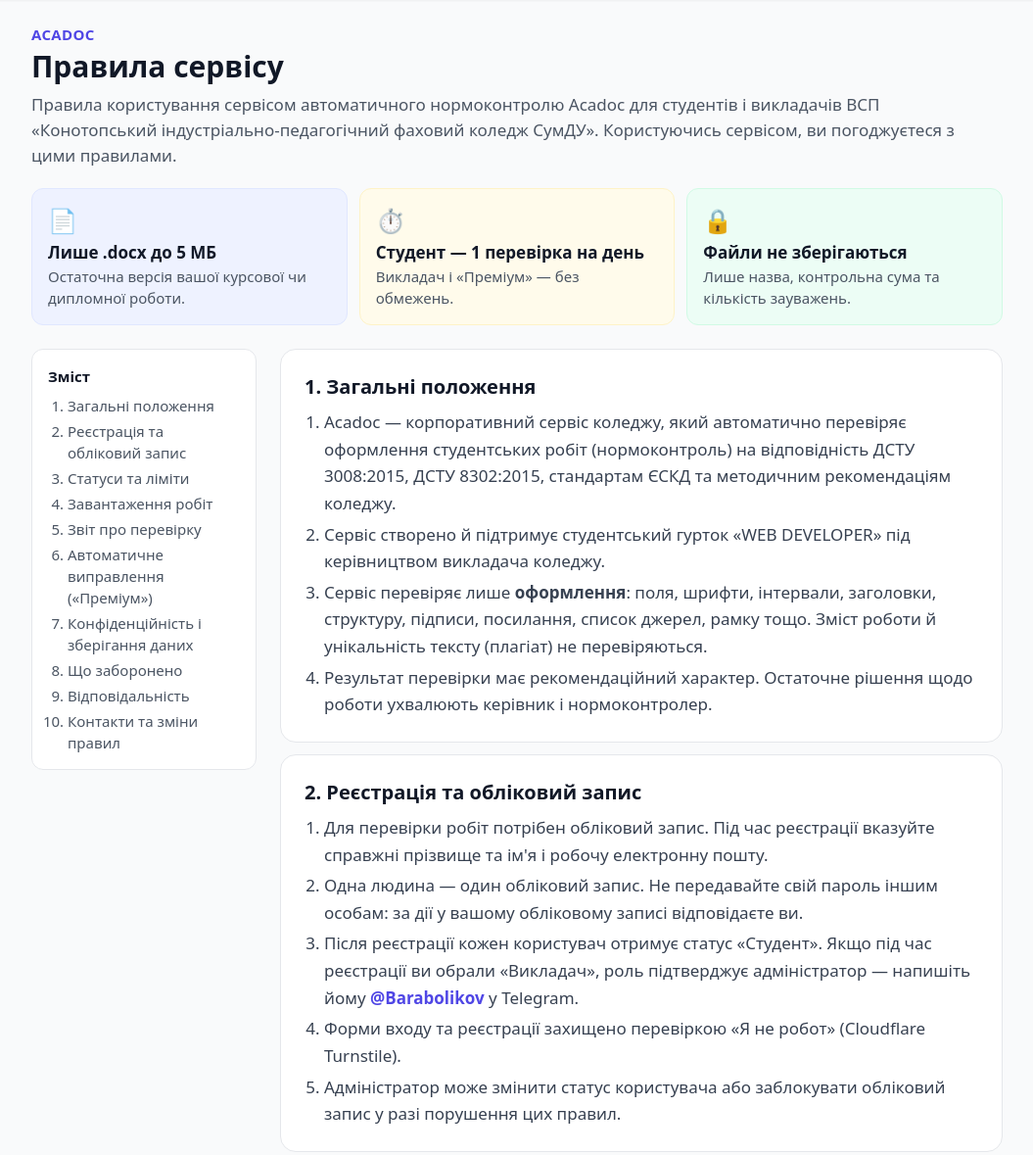
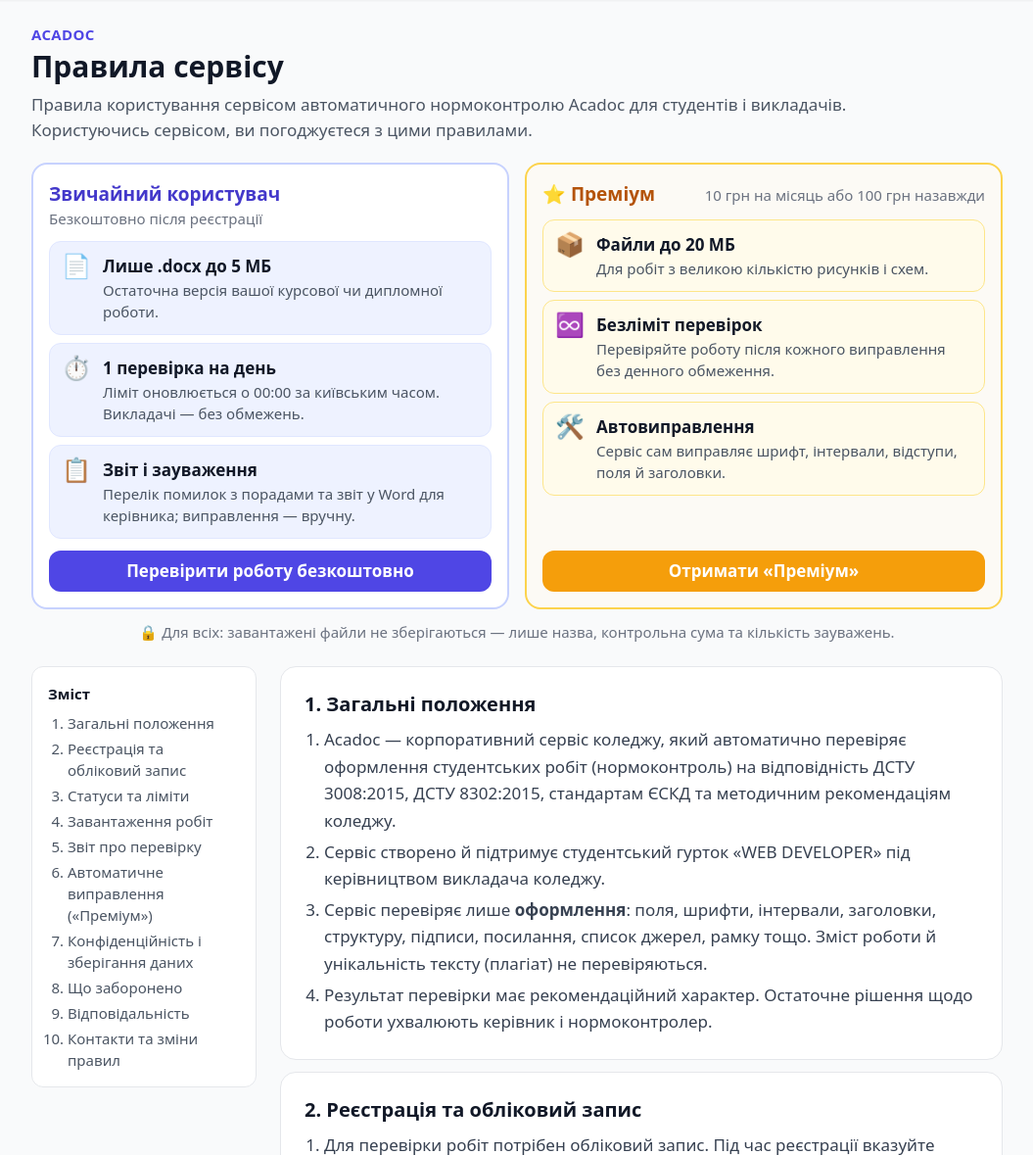
Before and after one commit to Barabolikov/acadoc, a Laravel app: page /rules in a window 1280 px wide. Shown: the part 71-1250 px from the top of the page at 98% size, without its empty margins (112-1167 px from the left). Run offline with Laravel 12, Linux system fonts and the light colour scheme; some libraries are stand-ins or nearby versions.

Commit message:
Правила: порівняння звичайного користувача й «Преміум»
Замість трьох карток угорі сторінки правил — два блоки з трьома пунктами кожен і кнопками дій.

Co-Authored-By: Claude Opus 5.5 <noreply@anthropic.com>

```diff
--- a/resources/views/rules.blade.php
+++ b/resources/views/rules.blade.php
@@ -26,29 +26,60 @@
             <p class="text-sm font-semibold text-indigo-600 uppercase tracking-wide mb-1">Acadoc</p>
             <h1 class="text-3xl font-extrabold text-gray-900 mb-2">Правила сервісу</h1>
             <p class="text-gray-600">
-                Правила користування сервісом автоматичного нормоконтролю Acadoc для студентів і викладачів
-                ВСП «Конотопський індустріально-педагогічний фаховий коледж СумДУ». Користуючись сервісом, ви погоджуєтеся з цими правилами.
+                Правила користування сервісом автоматичного нормоконтролю Acadoc для студентів і викладачів.<br> Користуючись сервісом, ви погоджуєтеся з цими правилами.
             </p>
         </div>
 
         {{-- Коротко --}}
-        <div class="grid sm:grid-cols-3 gap-3 mb-6">
-            <div class="rounded-xl border border-indigo-100 bg-indigo-50 p-4">
-                <p class="text-2xl mb-1">📄</p>
-                <p class="font-bold text-gray-900">Лише .docx до 5 МБ</p>
-                <p class="text-sm text-gray-600">Остаточна версія вашої курсової чи дипломної роботи.</p>
-            </div>
-            <div class="rounded-xl border border-amber-100 bg-amber-50 p-4">
-                <p class="text-2xl mb-1">⏱️</p>
-                <p class="font-bold text-gray-900">Студент — {{ \App\Models\User::STUDENT_DAILY_CHECKS }} перевірка на день</p>
-                <p class="text-sm text-gray-600">Викладач і «Преміум» — без обмежень.</p>
-            </div>
-            <div class="rounded-xl border border-emerald-100 bg-emerald-50 p-4">
-                <p class="text-2xl mb-1">🔒</p>
-                <p class="font-bold text-gray-900">Файли не зберігаються</p>
-                <p class="text-sm text-gray-600">Лише назва, контрольна сума та кількість зауважень.</p>
-            </div>
+        @php
+            $plans = [
+                [
+                    'title' => 'Звичайний користувач', 'note' => 'Безкоштовно після реєстрації',
+                    'box' => 'border-indigo-200 bg-white', 'head' => 'text-indigo-700', 'card' => 'border-indigo-100 bg-indigo-50',
+                    'items' => [
+                        ['📄', 'Лише .docx до '.\App\Http\Controllers\NormControlController::MAX_UPLOAD_MB.' МБ', 'Остаточна версія вашої курсової чи дипломної роботи.'],
+                        ['⏱️', \App\Models\User::STUDENT_DAILY_CHECKS.' перевірка на день', 'Ліміт оновлюється о 00:00 за київським часом. Викладачі — без обмежень.'],
+                        ['📋', 'Звіт і зауваження', 'Перелік помилок з порадами та звіт у Word для керівника; виправлення — вручну.'],
+                    ],
+                ],
+                [
+                    'title' => '⭐ Преміум', 'note' => \App\Models\Payment::priceUah().' грн на місяць або '.\App\Models\Payment::priceUah('lifetime').' грн назавжди',
+                    'box' => 'border-amber-300 bg-amber-50/40', 'head' => 'text-amber-700', 'card' => 'border-amber-200 bg-amber-50',
+                    'items' => [
+                        ['📦', 'Файли до '.\App\Http\Controllers\NormControlController::PREMIUM_MAX_UPLOAD_MB.' МБ', 'Для робіт з великою кількістю рисунків і схем.'],
+                        ['♾️', 'Безліміт перевірок', 'Перевіряйте роботу після кожного виправлення без денного обмеження.'],
+                        ['🛠️', 'Автовиправлення', 'Сервіс сам виправляє шрифт, інтервали, відступи, поля й заголовки.'],
+                    ],
+                ],
+            ];
+        @endphp
+        <div class="grid lg:grid-cols-2 gap-4 mb-3">
+            @foreach ($plans as $plan)
+                <div class="flex flex-col rounded-2xl border-2 {{ $plan['box'] }} p-4">
+                    <div class="flex flex-wrap items-baseline justify-between gap-x-3 mb-3">
+                        <p class="text-lg font-extrabold {{ $plan['head'] }}">{{ $plan['title'] }}</p>
+                        <p class="text-sm text-gray-500">{{ $plan['note'] }}</p>
+                    </div>
+                    <div class="space-y-2 mb-3">
+                        @foreach ($plan['items'] as [$icon, $title, $text])
+                            <div class="flex items-start gap-3 rounded-xl border {{ $plan['card'] }} p-3">
+                                <span class="text-2xl leading-none shrink-0">{{ $icon }}</span>
+                                <div>
+                                    <p class="font-bold text-gray-900">{{ $title }}</p>
+                                    <p class="text-sm text-gray-600">{{ $text }}</p>
+                                </div>
+                            </div>
+                        @endforeach
+                    </div>
+                    @if ($loop->last)
+                        <a href="{{ route('premium') }}" class="mt-auto block text-center bg-amber-500 hover:bg-amber-600 text-white font-bold py-2 rounded-xl transition">Отримати «Преміум»</a>
+                    @else
+                        <a href="{{ route('norm-control.index') }}" class="mt-auto block text-center bg-indigo-600 hover:bg-indigo-700 text-white font-bold py-2 rounded-xl transition">Перевірити роботу безкоштовно</a>
+                    @endif
+                </div>
+            @endforeach
         </div>
+        <p class="mb-6 text-sm text-gray-500 text-center">🔒 Для всіх: завантажені файли не зберігаються — лише назва, контрольна сума та кількість зауважень.</p>
 
         <div class="grid lg:grid-cols-[230px_1fr] gap-6 items-start">
             {{-- Зміст --}}
```
